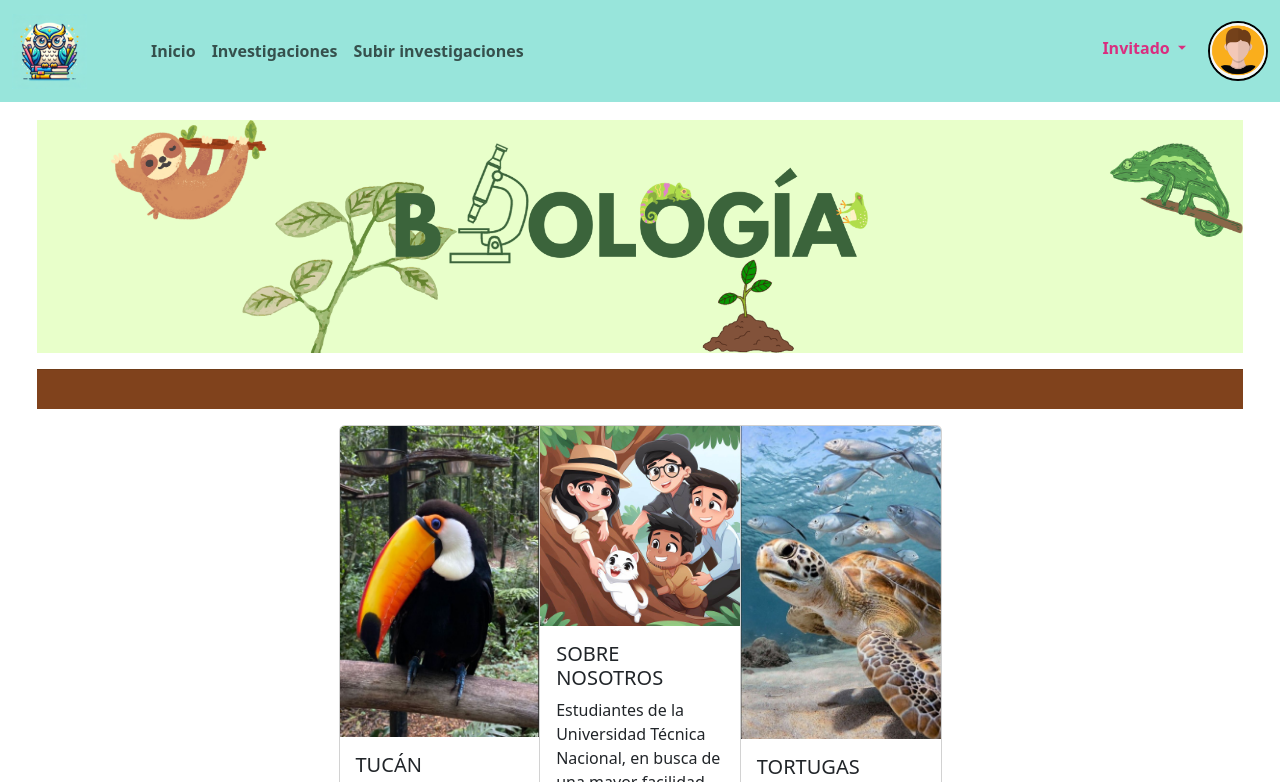
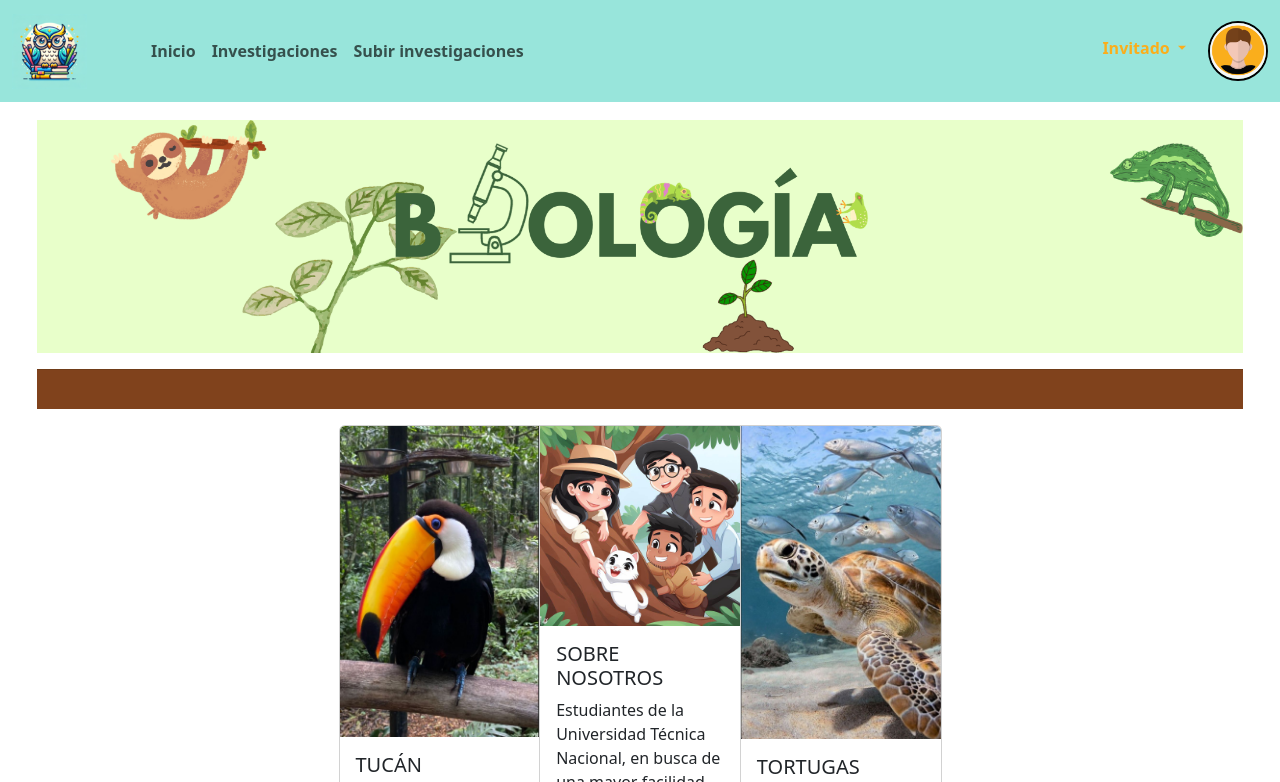
Before and after one commit to Mcgyver-web3/Proyecto-web3, a plain HTML site: page public/index.html in a window 1280 px wide. In both pictures the pointer is over the button "Invitado". Shown: the top 782 px of the page. Drawn offline with nearby package versions, Linux system fonts and the light colour scheme; some packages are replaced by stand-ins of ours.

Commit message:
hover para invitado

```diff
--- a/public/css/main.css
+++ b/public/css/main.css
@@ -133,5 +133,5 @@ body {
 }
 
 .invitado:hover{
-    color: #d92e7f;
+    color: #FAAE1C;
 }
```
